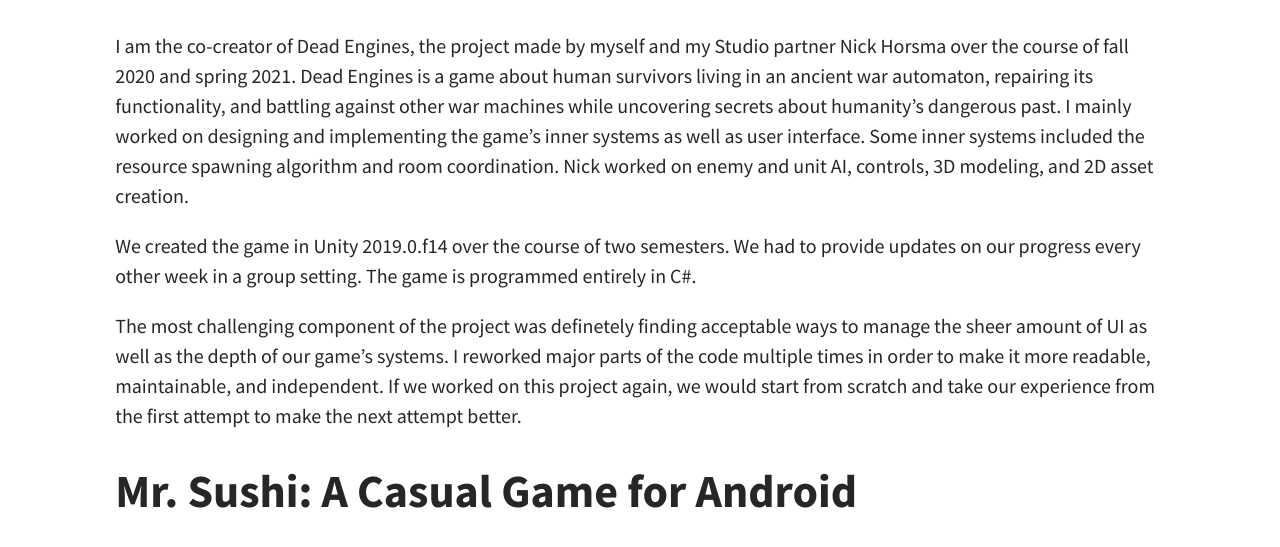
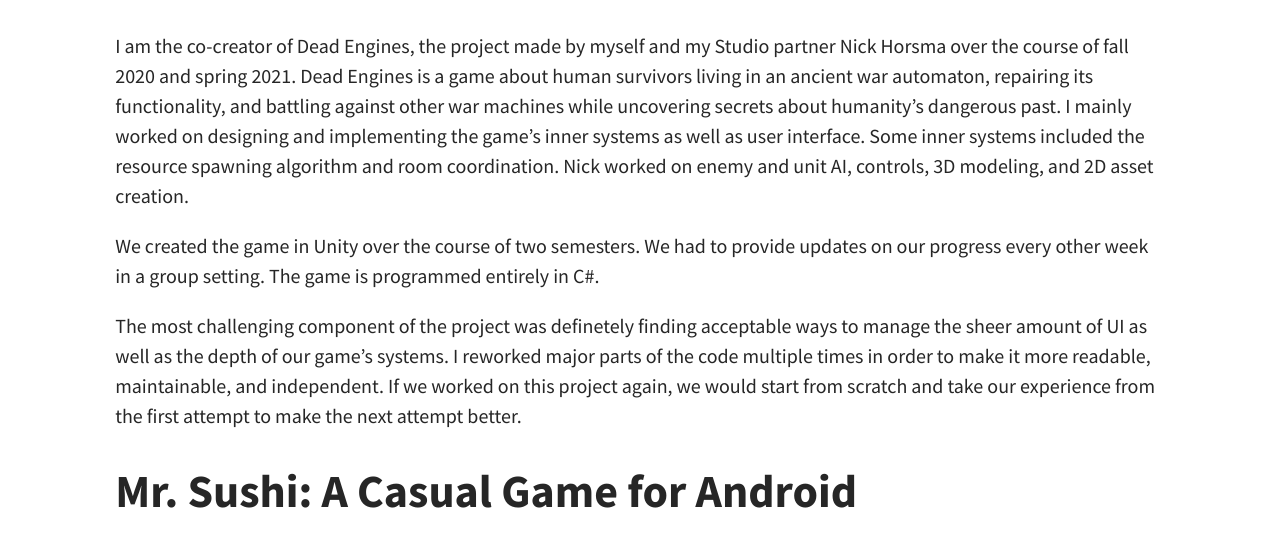
Before and after one commit to smillerworks/portfolio, a Jekyll site: the page built from pages/featured.md, in a window 1280 px wide and 900 px high, scrolled down 1071 px, cut to the strip 27-576 px from the top of the window. Built offline with Jekyll 4.4.1, drawn with Linux system fonts in a browser that asks for light colours.

Commit message:
Update featured.md

```diff
--- a/pages/featured.md
+++ b/pages/featured.md
@@ -12,7 +12,7 @@
 <br>
 I am the co-creator of Dead Engines, the project made by myself and my Studio partner Nick Horsma over the course of fall 2020 and spring 2021. Dead Engines is a game about human survivors living in an ancient war automaton, repairing its functionality, and battling against other war machines while uncovering secrets about humanity's dangerous past. I mainly worked on designing and implementing the game's inner systems as well as user interface. Some inner systems included the resource spawning algorithm and room coordination. Nick worked on enemy and unit AI, controls, 3D modeling, and 2D asset creation.
 
-We created the game in Unity 2019.0.f14 over the course of two semesters. We had to provide updates on our progress every other week in a group setting. The game is programmed entirely in C#.
+We created the game in Unity over the course of two semesters. We had to provide updates on our progress every other week in a group setting. The game is programmed entirely in C#.
 
 The most challenging component of the project was definetely finding acceptable ways to manage the sheer amount of UI as well as the depth of our game's systems. I reworked major parts of the code multiple times in order to make it more readable, maintainable, and independent. If we worked on this project again, we would start from scratch and take our experience from the first attempt to make the next attempt better.
 
```
